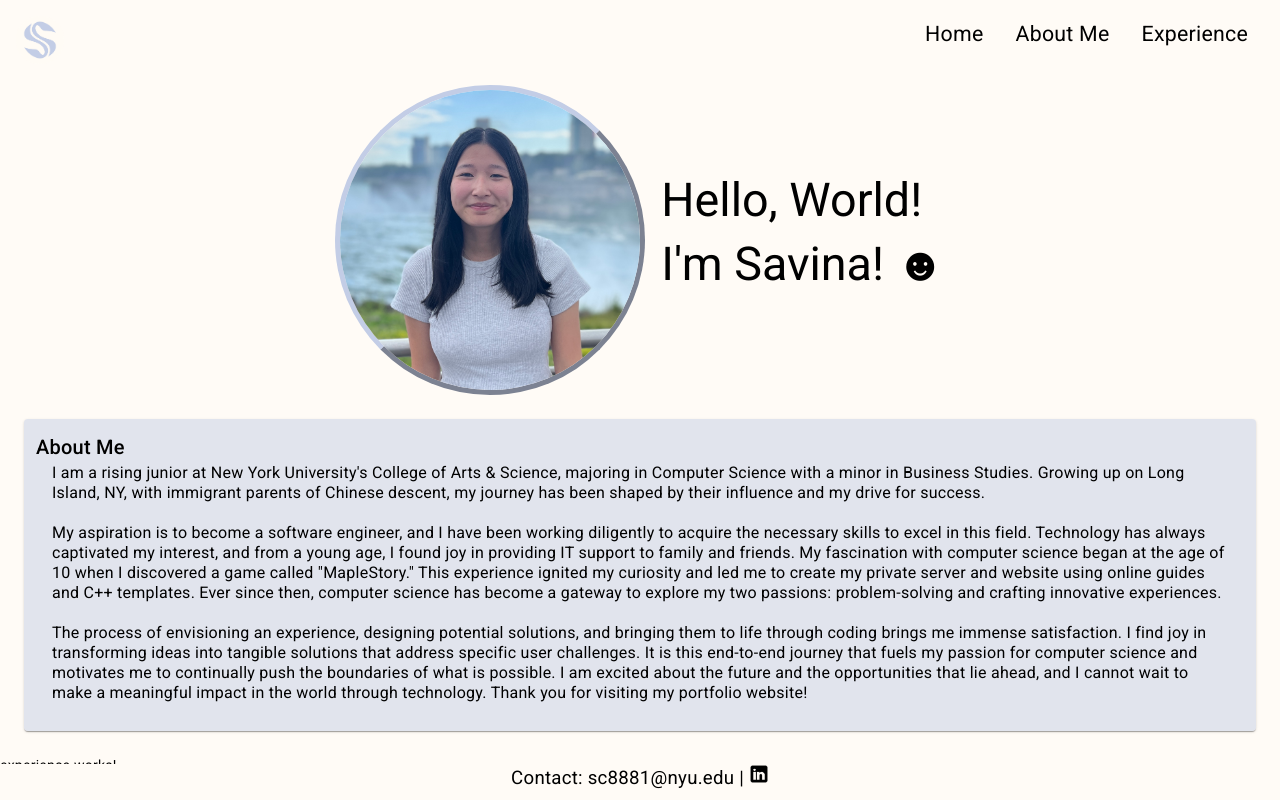
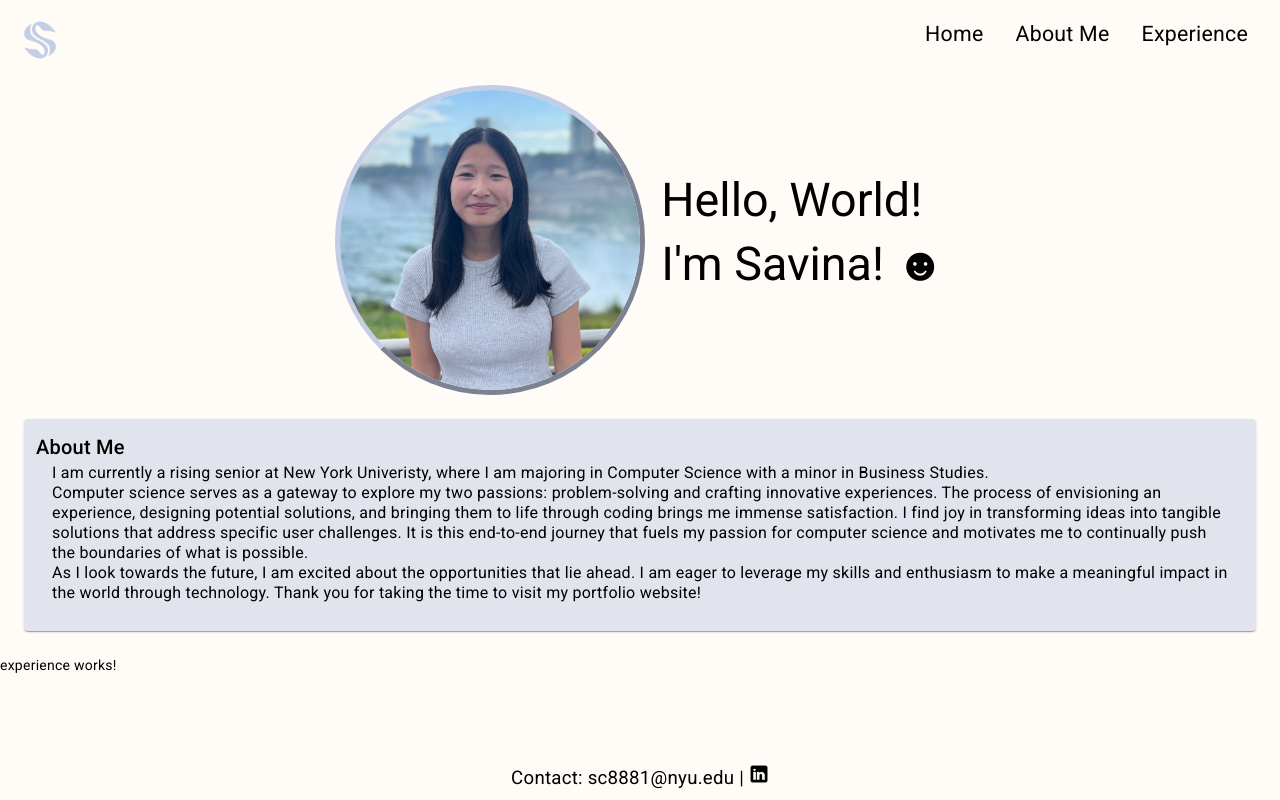
Before and after one commit to savina-chan/savina-chan.github.io, an Angular app: page / in a window 1280 px wide. Built offline with nearby package versions, Linux system fonts and the light colour scheme.

Commit message:
edited about me description

```diff
--- a/src/app/about-me/about-me.component.html
+++ b/src/app/about-me/about-me.component.html
@@ -3,28 +3,21 @@
         <mat-card-title>About Me</mat-card-title>
         <mat-card-content>
             <p>
-                I am a rising junior at New York University's College of Arts & Science, majoring in
-                Computer Science with a minor in Business Studies. Growing up on Long Island, NY, with
-                immigrant parents of Chinese descent, my journey has been shaped by their influence and
-                my drive for success.<br>
+                I am currently a rising senior at New York Univeristy, where I am majoring in Computer Science
+                with a minor in Business Studies.
                 <br>
-                My aspiration is to become a software engineer, and I have been working diligently to
-                acquire the necessary skills to excel in this field. Technology has always captivated my
-                interest, and from a young age, I found joy in providing IT support to family and friends.
-                My fascination with computer science began at the age of 10 when I discovered a game
-                called "MapleStory." This experience ignited my curiosity and led me to create my
-                private server and website using online guides and C++ templates. Ever since then,
-                computer science has become a gateway to explore my two passions: problem-solving and
-                crafting innovative experiences.<br>
+                Computer science serves as a gateway to explore my two passions: problem-solving and
+                crafting innovative experiences. The process of envisioning an experience, designing
+                potential solutions, and bringing them to life through coding brings me immense
+                satisfaction. I find joy in transforming ideas into tangible solutions that address
+                specific user challenges. It is this end-to-end journey that fuels my passion for
+                computer science and motivates me to continually push the boundaries of what is
+                possible.
                 <br>
-                The process of envisioning an experience, designing potential solutions, and bringing them
-                to life through coding brings me immense satisfaction. I find joy in transforming ideas
-                into tangible solutions that address specific user challenges. It is this end-to-end
-                journey that fuels my passion for computer science and motivates me to continually push
-                the boundaries of what is possible. I am excited about the future and the opportunities
-                that lie ahead, and I cannot wait to make a meaningful impact in the world through
-                technology. Thank you for visiting my portfolio website!
-                </p>
+                As I look towards the future, I am excited about the opportunities that lie ahead. I
+                am eager to leverage my skills and enthusiasm to make a meaningful impact in the world
+                through technology. Thank you for taking the time to visit my portfolio website!
+            </p>
         </mat-card-content>
     </mat-card>
 </div>
```
